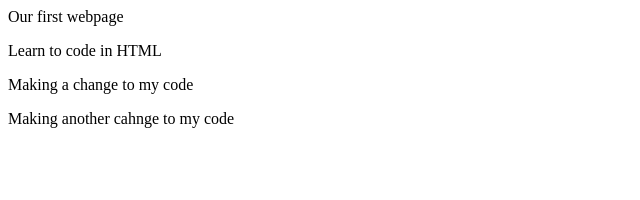
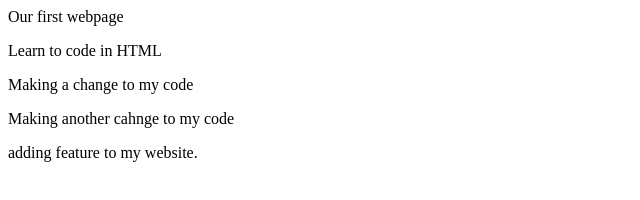
Before and after one commit to savitha87/New-folder--2-, a plain HTML site: page index.html in a window 1280 px wide. Shown: the whole page, without its empty margins (0-640 px from the left). Drawn offline with Linux system fonts and the light colour scheme.

Commit message:
First version New Branch

```diff
--- a/index.html
+++ b/index.html
@@ -6,5 +6,6 @@
         <p> Learn to code in HTML</p>
         <p> Making a change to my code</p>
         <p>Making another cahnge to my code</p>
+        <p> adding feature to my website.</p>
     </body>
 </html>
```
